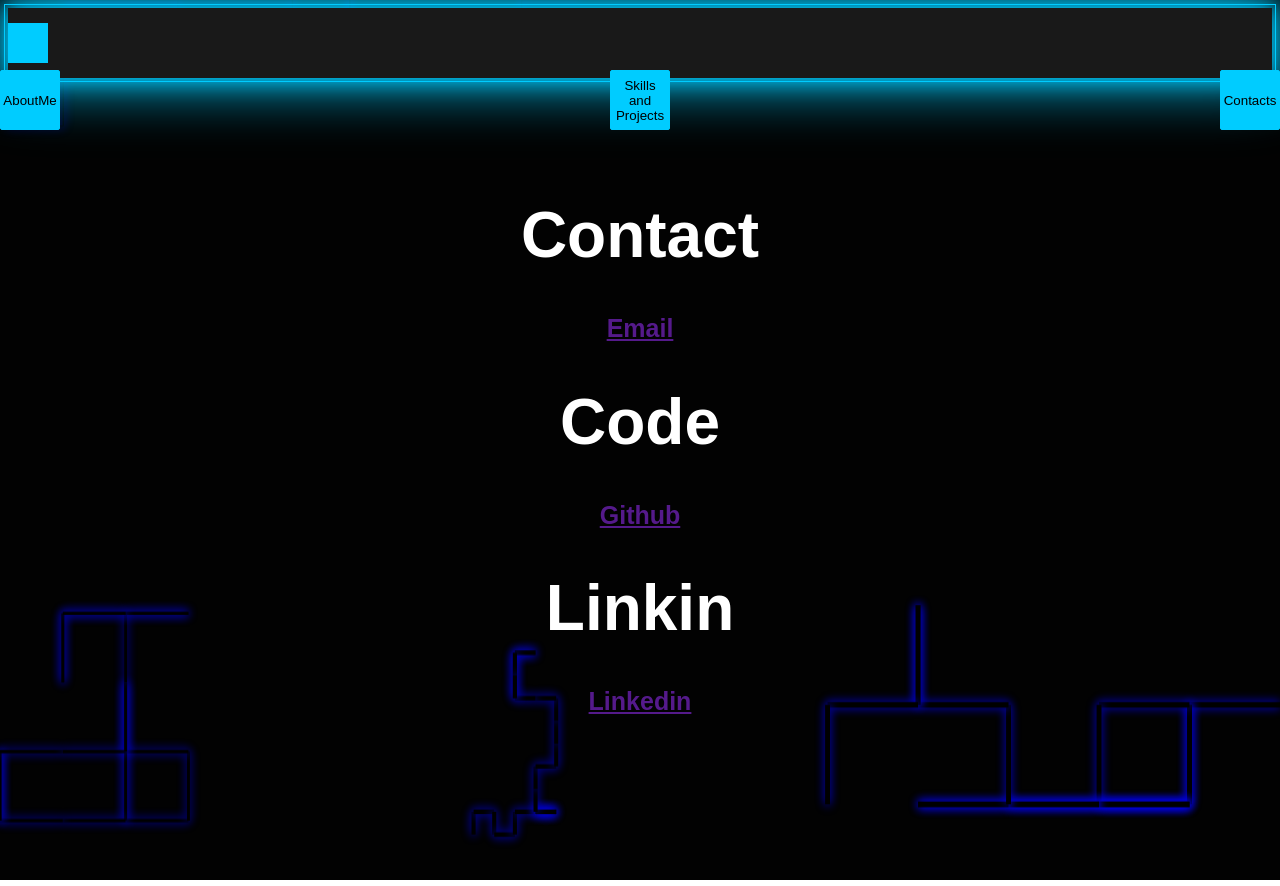
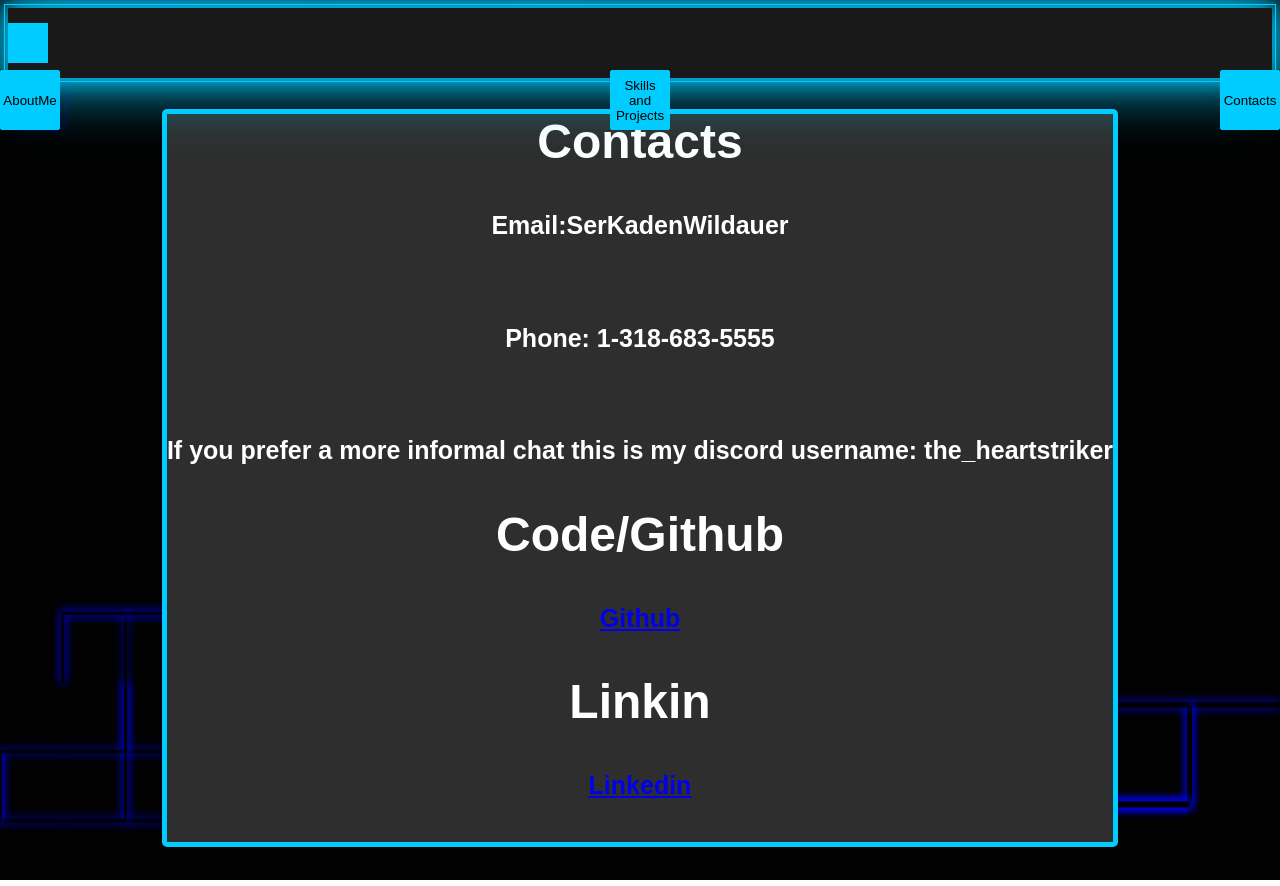
Before and after one commit to TheHeartstriker/Portfolio, a React (Vite) app in the folder Portfolio/: page /contact in a window 1280 px wide. Built offline with nearby package versions, Linux system fonts and the light colour scheme; a web font is replaced by a local one.

Commit message:
Contacts and animation
Got the animation website image and its links complete along with the contact page

```diff
--- a/Portfolio/src/Pages.jsx/Contact.jsx
+++ b/Portfolio/src/Pages.jsx/Contact.jsx
@@ -3,20 +3,32 @@ import { useState } from "react";
 function Contact() {
   return (
     <div className="ContactContainer">
-      <h3>Contact</h3>
-      <a href="" target="_blank" rel="noopener noreferrer">
-        <h5>Email</h5>
-      </a>
+      <div className="ContactHeader">
+        <h3>Contacts</h3>
+        <h5>Email:SerKadenWildauer</h5>
+        <h5>Phone: 1-318-683-5555</h5>
+        <h5>
+          If you prefer a more informal chat this is my discord username:
+          the_heartstriker
+        </h5>
+        <h3>Code/Github</h3>
+        <a
+          href="https://github.com/TheHeartstriker"
+          target="_blank"
+          rel="noopener noreferrer"
+        >
+          <h5>Github</h5>
+        </a>
 
-      <h3>Code</h3>
-      <a href="" target="_blank" rel="noopener noreferrer">
-        <h5>Github</h5>
-      </a>
-
-      <h3>Linkin</h3>
-      <a href="" target="_blank" rel="noopener noreferrer">
-        <h5>Linkedin</h5>
-      </a>
+        <h3>Linkin</h3>
+        <a
+          href="https://www.linkedin.com/in/kaden-wildauer-155307337/"
+          target="_blank"
+          rel="noopener noreferrer"
+        >
+          <h5>Linkedin</h5>
+        </a>
+      </div>
     </div>
   );
 }
--- a/Portfolio/src/Pages.jsx/Skill.jsx
+++ b/Portfolio/src/Pages.jsx/Skill.jsx
@@ -21,8 +21,20 @@ function Skill() {
             happen to have an extra screen thats not being used. Deployed using
             azure.
           </h4>
-          <h3>Link</h3>
-          <h3>Code</h3>
+          <a
+            href="https://www.dynamicanimations.com/"
+            target="_blank"
+            rel="noopener noreferrer"
+          >
+            <h3>Link</h3>
+          </a>
+          <a
+            href="https://github.com/TheHeartstriker/DynamicAnimations"
+            target="_blank"
+            rel="noopener noreferrer"
+          >
+            <h3>Code</h3>
+          </a>
         </div>
       </div>
       {/* Second Project */}
--- a/Portfolio/src/PagesCss/contact.css
+++ b/Portfolio/src/PagesCss/contact.css
@@ -1,3 +1,8 @@
+:root {
+  --back-round-grey: rgb(46, 46, 46);
+  --neon-blue: rgb(0, 204, 255);
+}
+
 .ContactContainer {
   display: flex;
   justify-content: center;
@@ -7,10 +12,23 @@
   height: 100vh;
 }
 
+.ContactHeader {
+  display: flex;
+  flex-direction: column;
+  justify-content: center;
+  align-items: center;
+  margin-top: 70px;
+  margin-bottom: 70px;
+  color: white;
+  background-color: var(--back-round-grey);
+  border: 5px solid var(--neon-blue);
+  border-radius: 5px;
+}
+
 .ContactContainer h3 {
   margin: 0;
   padding: 0;
-  font-size: 4em;
+  font-size: 3em;
 }
 
 .ContactContainer h5 {
--- a/Portfolio/src/PagesCss/skill.css
+++ b/Portfolio/src/PagesCss/skill.css
@@ -33,8 +33,8 @@
 
   margin: 100px;
   margin-top: 20%;
-  height: 500px;
-  width: 50%;
+  height: 50vh;
+  width: 55vw;
   border: 50px solid var(--neon-blue);
   border-radius: 2.5px;
   z-index: 0;
@@ -42,6 +42,10 @@
 
 .Project1 {
   top: 50%;
+  background-image: url("src/Images/DynamicPortfolio.png");
+  background-size: cover;
+  background-position: center;
+  background-repeat: no-repeat;
 }
 
 .Project2 {
```
Also changed, not shown: Portfolio/src/Images/DynamicPortfolio.png (added).
